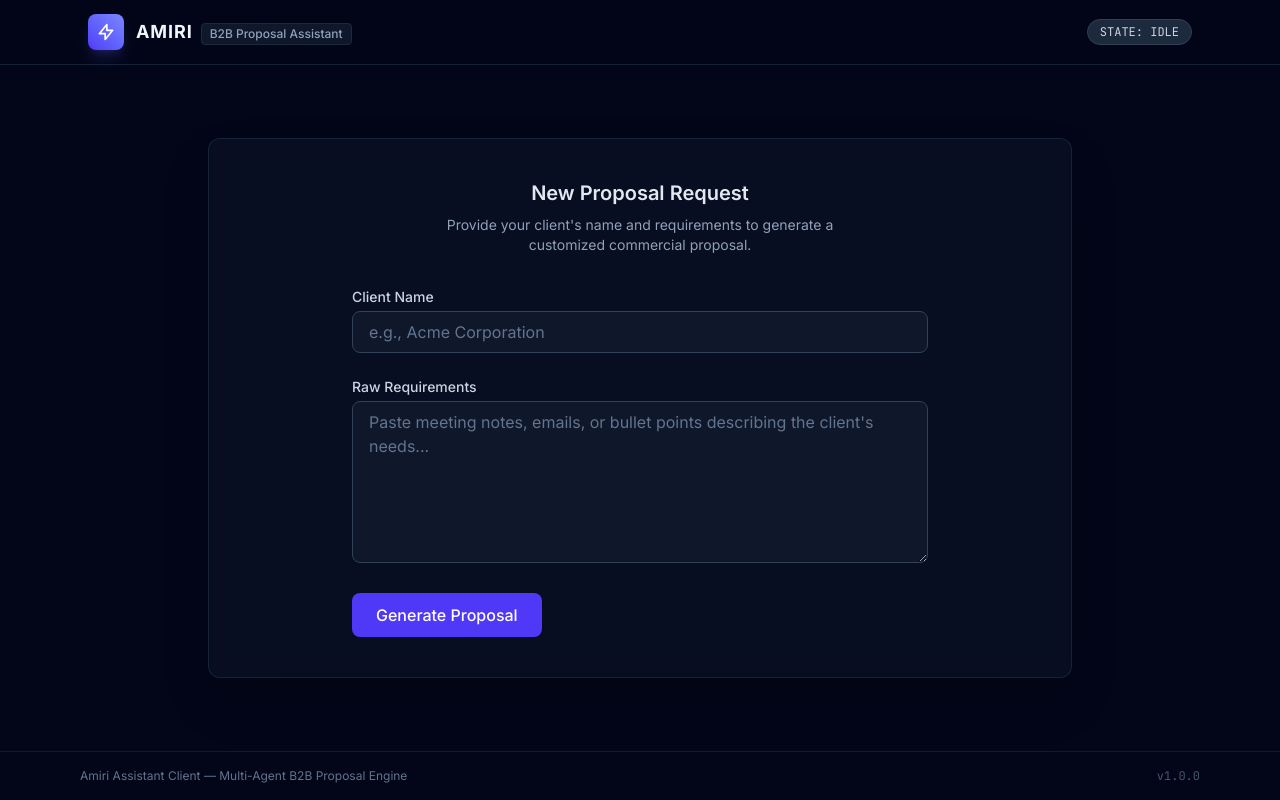
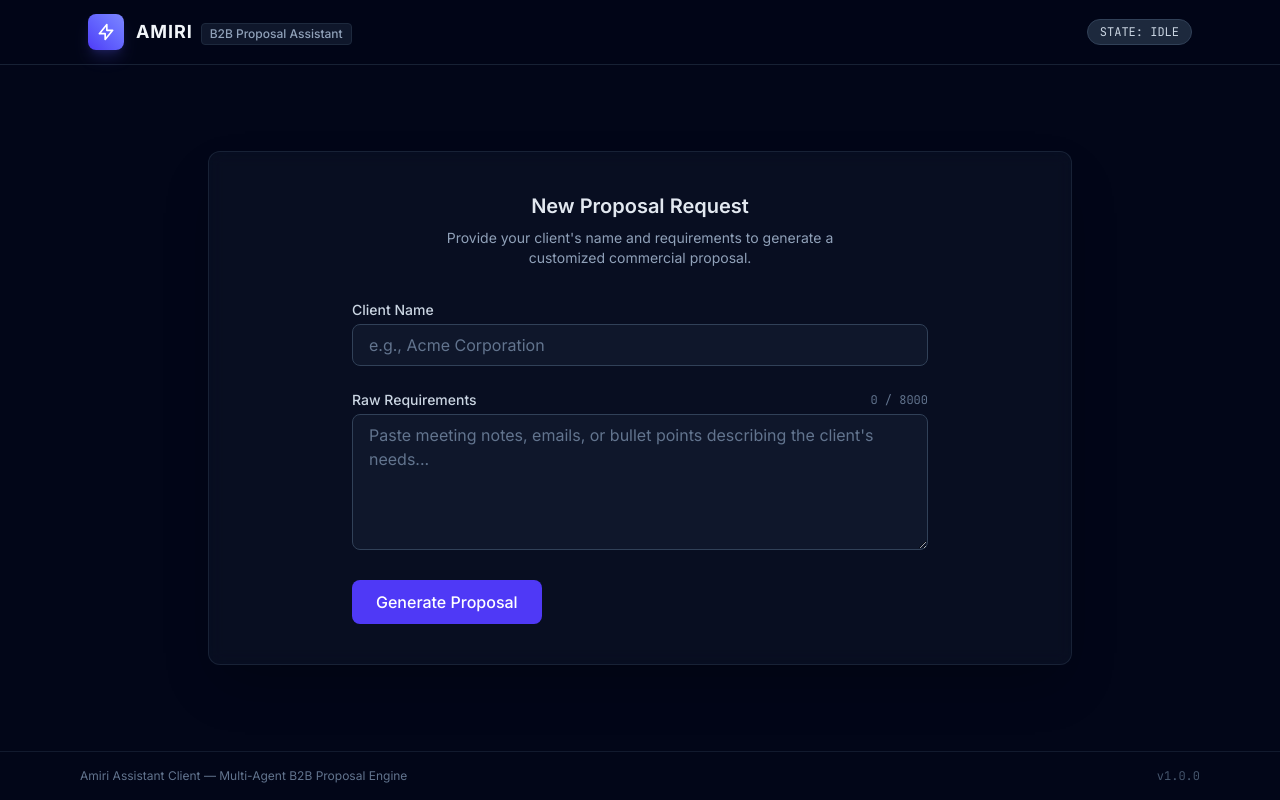
Before and after one commit to Sande-Ricardo/Amiri-Assistant-Client, a Next.js app: page / in a window 1280 px wide. Built offline with nearby package versions, Linux system fonts and the light colour scheme; no server answers.

Commit message:
feat: ui behavior for auto-expanding textarea with live character counter.

```diff
--- a/components/proposal-form/ProposalForm.tsx
+++ b/components/proposal-form/ProposalForm.tsx
@@ -1,6 +1,6 @@
 'use client';
 
-import React from 'react';
+import React, { useRef, useEffect } from 'react';
 import { useForm } from 'react-hook-form';
 import { zodResolver } from '@hookform/resolvers/zod';
 import { proposalFormSchema, ProposalFormInput } from '@/lib/validation';
@@ -10,6 +10,7 @@ export function ProposalForm({ onSubmit }: ProposalFormProps) {
   const {
     register,
     handleSubmit,
+    watch,
     formState: { errors, isSubmitting },
   } = useForm<ProposalFormInput>({
     resolver: zodResolver(proposalFormSchema),
@@ -18,6 +19,27 @@ export function ProposalForm({ onSubmit }: ProposalFormProps) {
       raw_requirements: '',
     },
   });
+
+  const rawRequirements = watch('raw_requirements') || '';
+  const charCount = rawRequirements.length;
+  const textareaRef = useRef<HTMLTextAreaElement | null>(null);
+
+  const { ref: registerRef, ...rawRequirementsRegister } = register('raw_requirements');
+
+  useEffect(() => {
+    if (textareaRef.current) {
+      textareaRef.current.style.height = 'auto';
+      textareaRef.current.style.height = `${Math.max(120, textareaRef.current.scrollHeight)}px`;
+    }
+  }, [rawRequirements]);
+
+  const getCounterColorClass = (count: number) => {
+    if (count === 0) return 'text-slate-500';
+    if (count < 50) return 'text-amber-400';
+    if (count > 7500) return 'text-amber-400';
+    if (count > 8000) return 'text-red-400 font-semibold';
+    return 'text-slate-400';
+  };
 
   return (
     <form onSubmit={handleSubmit(onSubmit)} className="space-y-6 text-left">
@@ -38,15 +60,24 @@ export function ProposalForm({ onSubmit }: ProposalFormProps) {
       </div>
 
       <div>
-        <label htmlFor="raw_requirements" className="block text-sm font-medium text-slate-300 mb-1">
-          Raw Requirements
-        </label>
+        <div className="flex justify-between items-center mb-1">
+          <label htmlFor="raw_requirements" className="block text-sm font-medium text-slate-300">
+            Raw Requirements
+          </label>
+          <span className={`text-xs font-mono transition-colors ${getCounterColorClass(charCount)}`}>
+            {charCount} / 8000 {charCount > 0 && charCount < 50 ? '(min 50)' : ''}
+          </span>
+        </div>
         <textarea
           id="raw_requirements"
-          rows={6}
+          rows={5}
           placeholder="Paste meeting notes, emails, or bullet points describing the client's needs..."
-          className="w-full px-4 py-2 bg-slate-900 border border-slate-700 rounded-lg focus:ring-2 focus:ring-indigo-500 focus:border-transparent transition-colors text-slate-100 placeholder-slate-500 resize-y min-h-[120px]"
-          {...register('raw_requirements')}
+          className="w-full px-4 py-2 bg-slate-900 border border-slate-700 rounded-lg focus:ring-2 focus:ring-indigo-500 focus:border-transparent transition-colors text-slate-100 placeholder-slate-500 overflow-hidden min-h-[120px]"
+          {...rawRequirementsRegister}
+          ref={(e) => {
+            registerRef(e);
+            textareaRef.current = e;
+          }}
         />
         {errors.raw_requirements && (
           <p className="mt-1 text-sm text-red-400">{errors.raw_requirements.message}</p>
--- a/references/01-project-state.md
+++ b/references/01-project-state.md
@@ -10,7 +10,7 @@
 ## Sprint 2: Form & Input View
 - [x] Create Zod schema in `lib/validation.ts`.
 - [x] Implement `ProposalForm` using `react-hook-form`.
-- [ ] Implement UI behavior for auto-expanding textarea with live character counter.
+- [x] Implement UI behavior for auto-expanding textarea with live character counter.
 - [ ] Implement `useGenerateProposal` hook (POST `/generate`).
 - [ ] Connect `ProposalForm` submission to `AppShell` to transition state to `submitting` and then `polling`.
 
```
